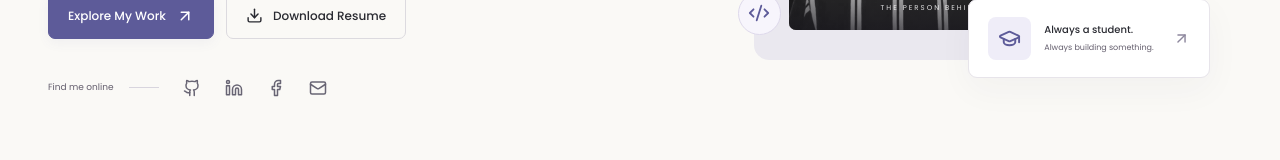
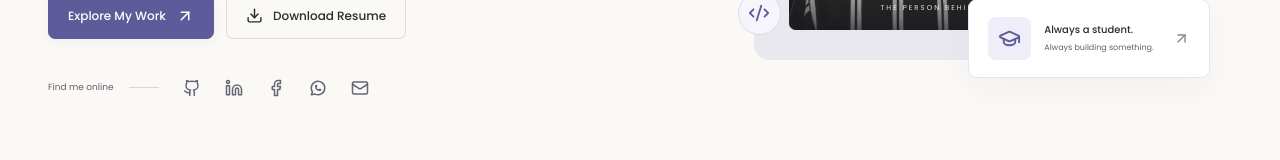
Before and after one commit to estoceorlan-dev/MyPersonalWebsite, a React (Vite) app: page / in a window 1280 px wide. Shown: the part 604-764 px from the top of the page. Built offline with nearby package versions, Linux system fonts and the light colour scheme.

Commit message:
Add WhatsApp link to social and contact links

```diff
--- a/src/components/Shared.tsx
+++ b/src/components/Shared.tsx
@@ -115,12 +115,32 @@ export function ResumeButton({
   );
 }
 
+function WhatsAppIcon({ size = 18 }: { size?: number }) {
+  return (
+    <svg
+      width={size}
+      height={size}
+      viewBox="0 0 24 24"
+      fill="none"
+      stroke="currentColor"
+      strokeWidth="2"
+      strokeLinecap="round"
+      strokeLinejoin="round"
+      aria-hidden="true"
+    >
+      <path d="M3 21l1.65-3.8a9 9 0 1 1 3.4 2.9L3 21" />
+      <path d="M9 10a.5.5 0 0 0 1 0V9a.5.5 0 0 0-1 0v1a5 5 0 0 0 5 5h1a.5.5 0 0 0 0-1h-1a.5.5 0 0 0 0 1" />
+    </svg>
+  );
+}
+
 export function SocialLinks({ labeled = false }: { labeled?: boolean }) {
   const isMobile = useIsMobile();
   const links = [
     { label: "GitHub", icon: Github, url: personal.socials.github },
     { label: "LinkedIn", icon: Linkedin, url: personal.socials.linkedin },
     { label: "Facebook", icon: Facebook, url: personal.socials.facebook },
+    { label: "WhatsApp", icon: WhatsAppIcon, url: personal.socials.whatsapp },
     {
       label: "Email",
       icon: Mail,
--- a/src/data/personal.ts
+++ b/src/data/personal.ts
@@ -48,6 +48,7 @@ export const personal = {
     github: "https://github.com/estoceorlan-dev",
     linkedin: "https://www.linkedin.com/in/orlandone-estoce-62a0673a4",
     facebook: "https://www.facebook.com/not.orlan",
+    whatsapp: "https://wa.me/639945581412",
   },
 };
 export const navigation = [
```
Also changed, not shown: 1 other file (tests, documents, lock files or other folders).
